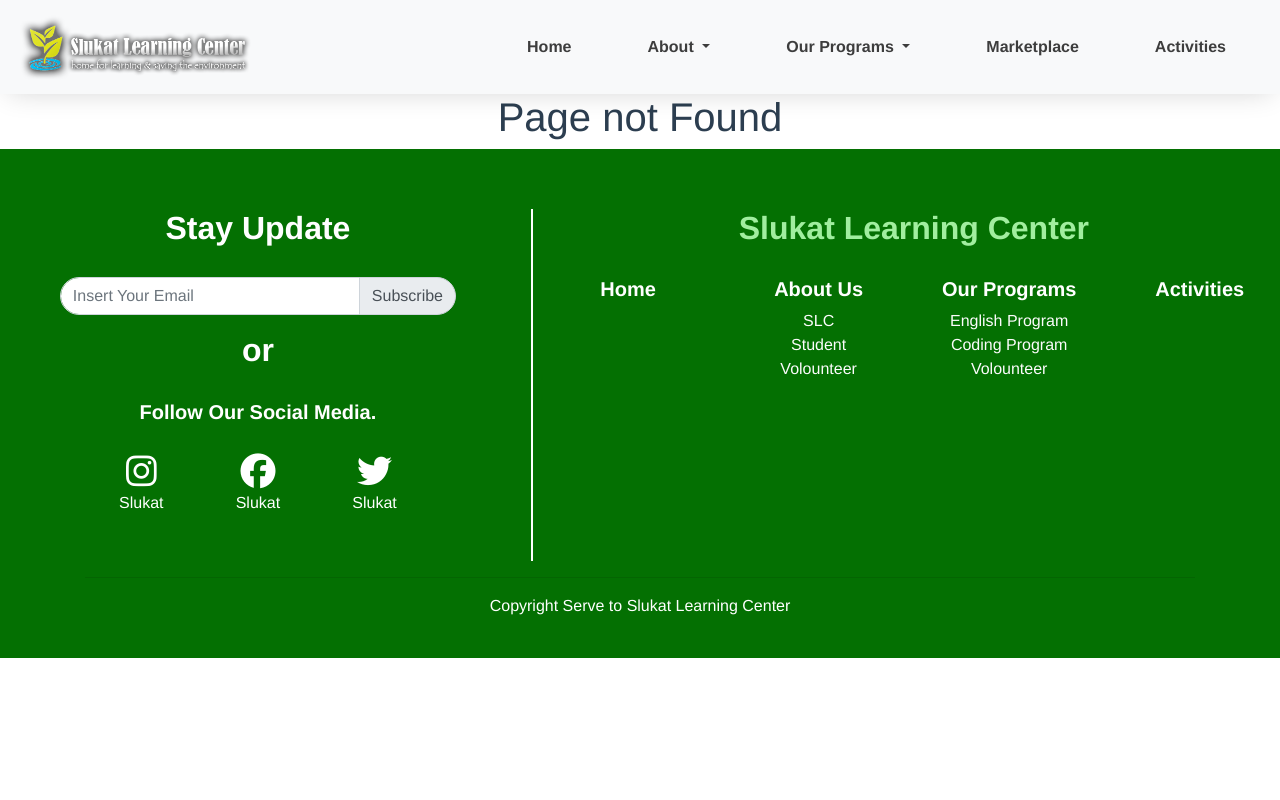
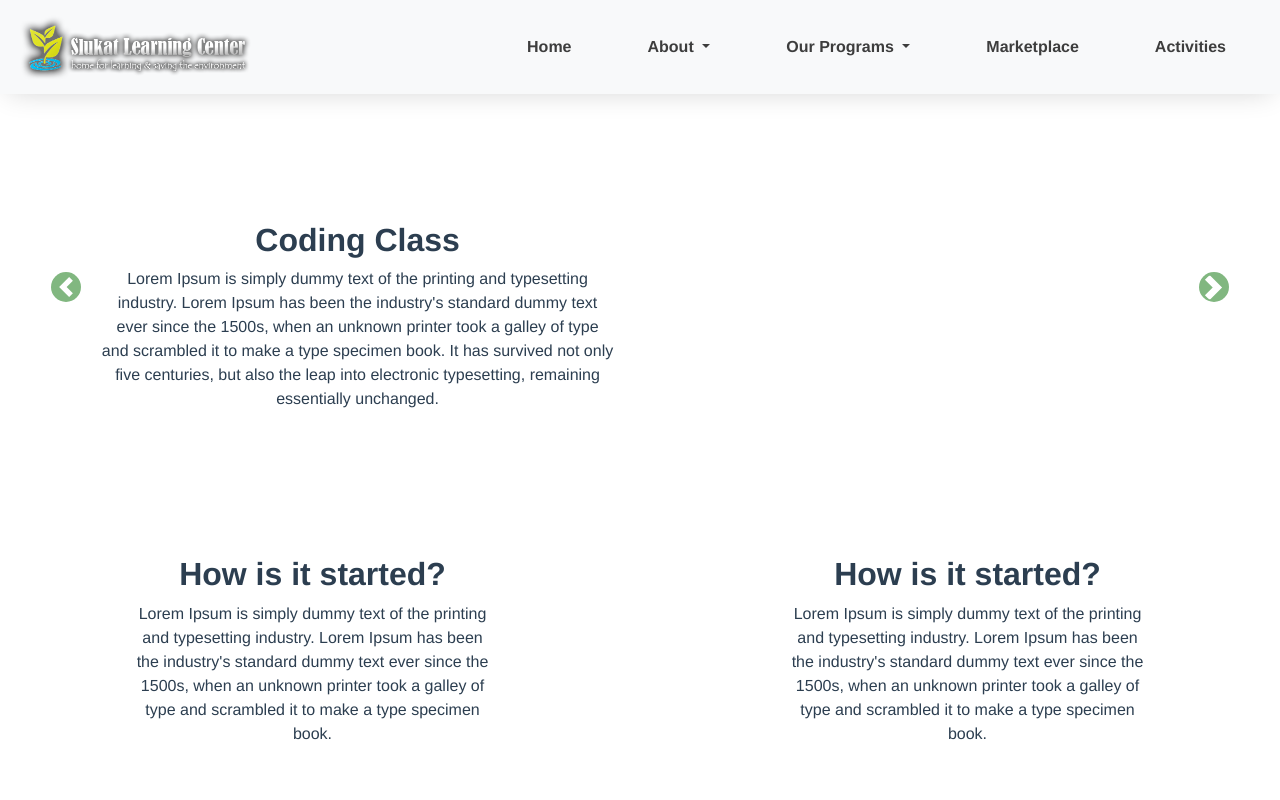
Before and after one commit to PutuRama/slukatcodingrama, a Vue app in the folder client/: page /program/coding in a window 1280 px wide. Shown: the top 800 px of the page. Built offline with nearby package versions, Linux system fonts and the light colour scheme.

Commit message:
finished-coding-program

```diff
--- a/client/src/router/index.js
+++ b/client/src/router/index.js
@@ -13,6 +13,11 @@
     component: () => import(/* webpackChunkName: "about" */ '../views/AboutSlc.vue')
   },
   {
+    path: '/program/coding',
+    name: 'coding-program',
+    component: () => import(/* webpackChunkName: "about" */ '../views/coding-program.vue')
+  },
+  {
     path: '/:pathMatch(.*)*',
     name: '404',
     component: () => import(/* webpackChunkName: "about" */ '../views/404.vue')
--- /dev/null
+++ b/client/src/views/coding-program.vue
@@ -0,0 +1,210 @@
+<template>
+    <div class="coding-program">
+    <div id="carouselExampleControls" class="carousel slide" data-ride="carousel">
+    <div class="carousel-inner">
+    <div class="carousel-item active">
+        <h2>Coding Class</h2>
+        <p>Lorem Ipsum is simply dummy text of the printing and typesetting industry. Lorem Ipsum has been the industry's standard dummy text ever since the 1500s, when an unknown printer took a galley of type and scrambled it to make a type specimen book. It has survived not only five centuries, but also the leap into electronic typesetting, remaining essentially unchanged.</p>
+    </div>
+    <div class="carousel-item">
+        <h2>Coding Class</h2>
+        <p>Lorem Ipsum is simply dummy text of the printing and typesetting industry. Lorem Ipsum has been the industry's standard dummy text ever since the 1500s, when an unknown printer took a galley of type and scrambled it to make a type specimen book. It has survived not only five centuries, but also the leap into electronic typesetting, remaining essentially unchanged.</p>
+    </div>
+    <div class="carousel-item">
+        <h2>Coding Class</h2>
+        <p>Lorem Ipsum is simply dummy text of the printing and typesetting industry. Lorem Ipsum has been the industry's standard dummy text ever since the 1500s, when an unknown printer took a galley of type and scrambled it to make a type specimen book. It has survived not only five centuries, but also the leap into electronic typesetting, remaining essentially unchanged.</p>
+    </div>
+  </div>
+  <a class="carousel-control-prev" href="#carouselExampleControls" role="button" data-slide="prev">
+    <span class="carousel-control-prev-icon" aria-hidden="true"></span>
+    <span class="sr-only">Previous</span>
+  </a>
+  <a class="carousel-control-next" href="#carouselExampleControls" role="button" data-slide="next">
+    <span class="carousel-control-next-icon" aria-hidden="true"></span>
+    <span class="sr-only">Next</span>
+  </a>
+</div>
+
+    <div class="how">
+    <div class="row row-how">
+            <div class="col column-how">
+                <h2>How is it started?</h2>
+                <p>Lorem Ipsum is simply dummy text of the printing and typesetting industry. Lorem Ipsum has been the industry's standard dummy text ever since the 1500s, when an unknown printer took a galley of type and scrambled it to make a type specimen book.</p>
+            </div>
+            <div class="col column-how">
+                <h2>How is it started?</h2>
+                <p>Lorem Ipsum is simply dummy text of the printing and typesetting industry. Lorem Ipsum has been the industry's standard dummy text ever since the 1500s, when an unknown printer took a galley of type and scrambled it to make a type specimen book.</p>
+            </div>
+        </div>
+    </div>
+
+
+    <div class="leads">
+        <div class="leads-text">
+            <h2>Who leads this class?</h2>
+        </div>
+        <div class="leads-img">
+            <div class="row">
+                <div class="col column-img">
+                    <img src="../assets/dummyteam.png" alt="">
+                </div>
+                <div class="col column-img">
+                    <img src="../assets/dummyteam.png" alt="">
+                </div>
+                <div class="col column-img">
+                    <img src="../assets/dummyteam.png" alt="">
+                </div>
+                <div class="col column-img">
+                    <img src="../assets/dummyteam.png" alt="">
+                </div>
+            </div>
+        </div>
+    </div>
+
+
+    <div class="activities">
+        <div class="activities-text">
+            <h2>Activities</h2>
+        </div>
+        <div class="row">
+        <div class="col slider-activities">
+            <div class="col-sm-12 wrapper-activities">
+             <img src="https://i.pinimg.com/originals/2b/de/de/2bdede0647e3cdf75b44ea33723201d9.jpg">
+             <img src="https://images6.alphacoders.com/462/thumb-1920-462371.jpg">
+            <img src="https://images5.alphacoders.com/343/thumb-1920-343645.jpg">
+            <img src="https://cdn.wallpapersafari.com/24/98/dwMtqD.jpg">
+            <img src="https://cdn.wallpapersafari.com/24/98/dwMtqD.jpg">
+            <img src="https://cdn.wallpapersafari.com/24/98/dwMtqD.jpg">
+          </div>
+        </div>
+        </div>
+    </div>
+    </div>
+</template>
+
+<script>
+</script>
+<style scoped>
+.coding-program{
+    overflow-x: hidden;
+}
+.carousel{
+    margin: 10% 0 10% 0;
+}
+.carousel-item h2{
+    font-weight: bold;
+}
+.carousel-item p{
+    margin-left: 30%;
+    margin-right: 30%;
+}
+.carousel-control-next-icon{
+    background-color: #047002;
+    border-radius: 100px;
+    width: 25px;
+    padding: 10px 0 15px 0;
+    display: inline-block;
+}
+.carousel-control-next{
+    background-color: #047002;
+    border-radius: 100px;
+    height: 30px;
+    width: 30px;
+    margin: 4% 4% 0 0;
+}
+.carousel-control-prev{
+    background-color: #047002;
+    border-radius: 100px;
+    width: 30px;
+    height: 30px;
+    margin: 4% 0 0 4%;
+}
+@media screen and (max-width: 750px) {
+    .carousel-control-next{
+    display: none;
+}
+.carousel-control-prev{
+   display: none;
+}
+}
+
+
+.how{
+    margin-bottom: 10%;
+}
+.row-how{
+    display: flex;
+    justify-content: center;
+}
+.column-how{
+    margin-left: 10%;
+    margin-right: 10%;
+}
+.column-how h2{
+    font-weight: bold;
+}
+
+
+.leads-text h2{
+    font-weight: bold;
+}
+.leads-text{
+    margin-bottom: 5%;
+}
+.column-img{
+    margin-bottom: 20%;
+}
+
+
+.activities-text h2{
+    font-weight: bold;
+}
+.slider-activities{
+  overflow-x: auto;
+  border: 10px solid #ffffff;
+}
+.slider-activities::-webkit-scrollbar{
+    width: 0;
+
+}
+.wrapper-activities{
+  display: flex;
+  margin-bottom: 2%;
+  animation: slide 16s infinite;
+  width: 200%;
+
+}
+.wrapper-activities img {
+  margin-left: 3%;
+  margin-right: 2%;
+  margin-top: 1%;
+  width: 28%;
+}
+@media screen and (max-width: 820px) {
+  .wrapper-activities img{
+      width: 60%;
+  }
+}
+@media screen and (max-width: 450px) {
+  .wrapper-activities img{
+      width: 70%;
+  }
+}
+@keyframes slide{
+    0%{
+        transform: translateX(0);
+    }
+    25%{
+        transform: translateX(0);
+    }
+    30%{
+        transform: translateX(-100%);
+    }
+    50%{
+        transform: translateX(-100%);
+    }
+    60%{
+        transform: translateX(0);
+    }
+}
+</style>
```
